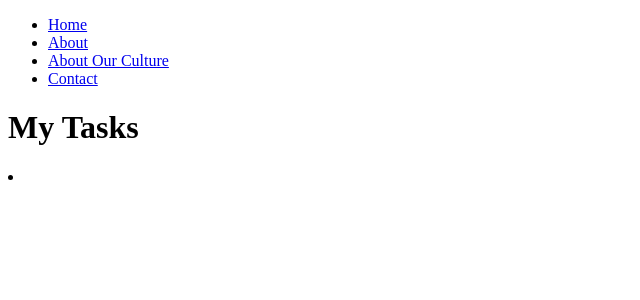
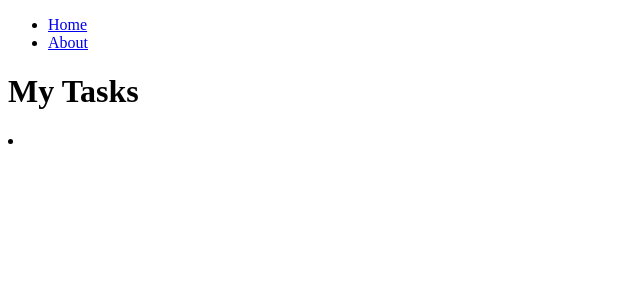
Before and after one commit to RobDev90/To-Do-App, a PHP site: page / in a window 1280 px wide. Shown: the top 300 px of the page, without its empty margins (0-640 px from the left). Run offline with PHP 8.4, Linux system fonts and the light colour scheme; tables that the repository leaves empty or names only in its code hold one stand-in row (values such as "Sample post"); data that the repository does not hold is empty.

Commit message:
remove unwanted nav items

```diff
--- a/views/partials/nav.php
+++ b/views/partials/nav.php
@@ -2,7 +2,5 @@
     <ul>
         <li><a href="/">Home</a></li>
         <li><a href="/about">About</a></li>
-        <li><a href="/about/culture">About Our Culture</a></li>
-        <li><a href="/contact">Contact</a></li>
     </ul>
 </nav>
```
